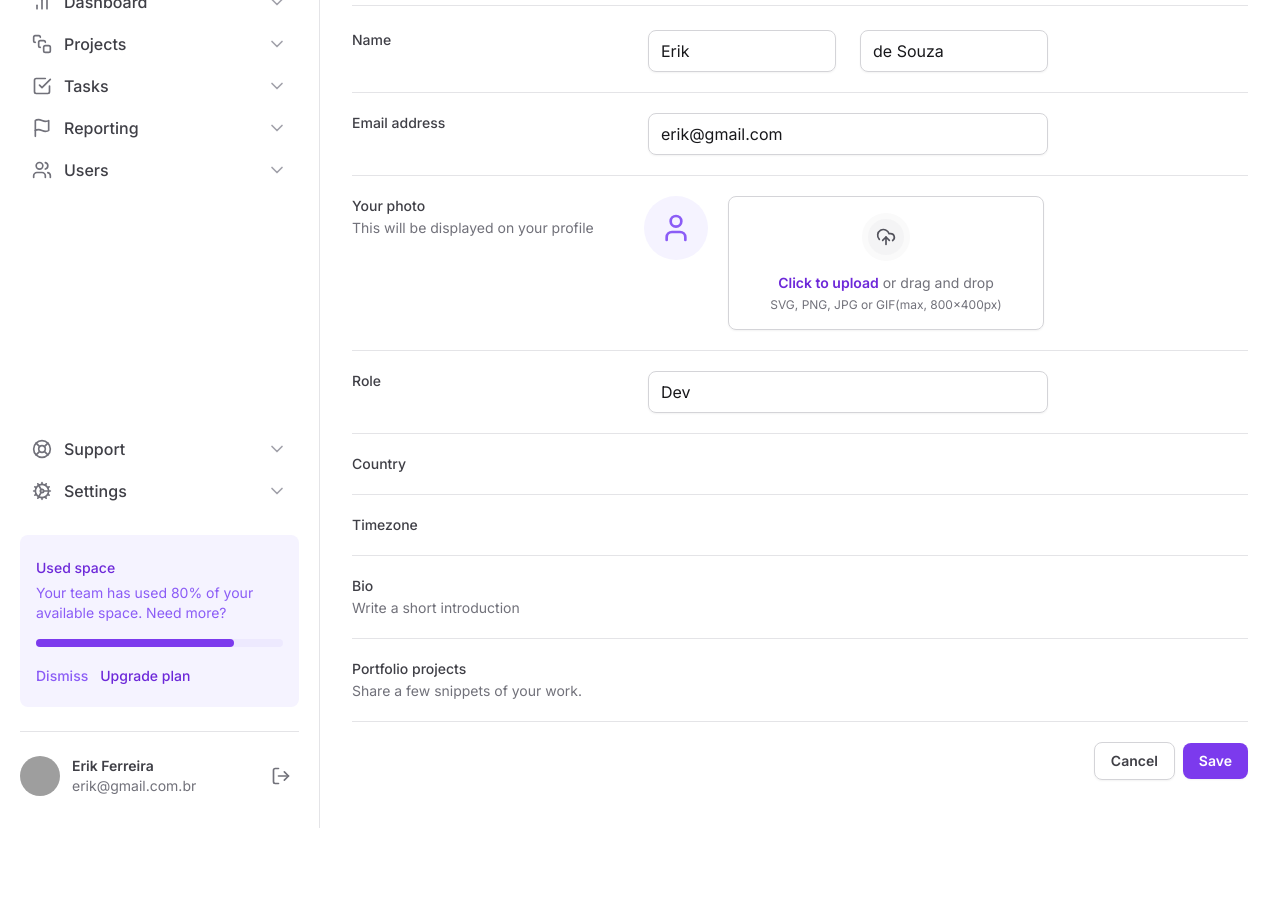
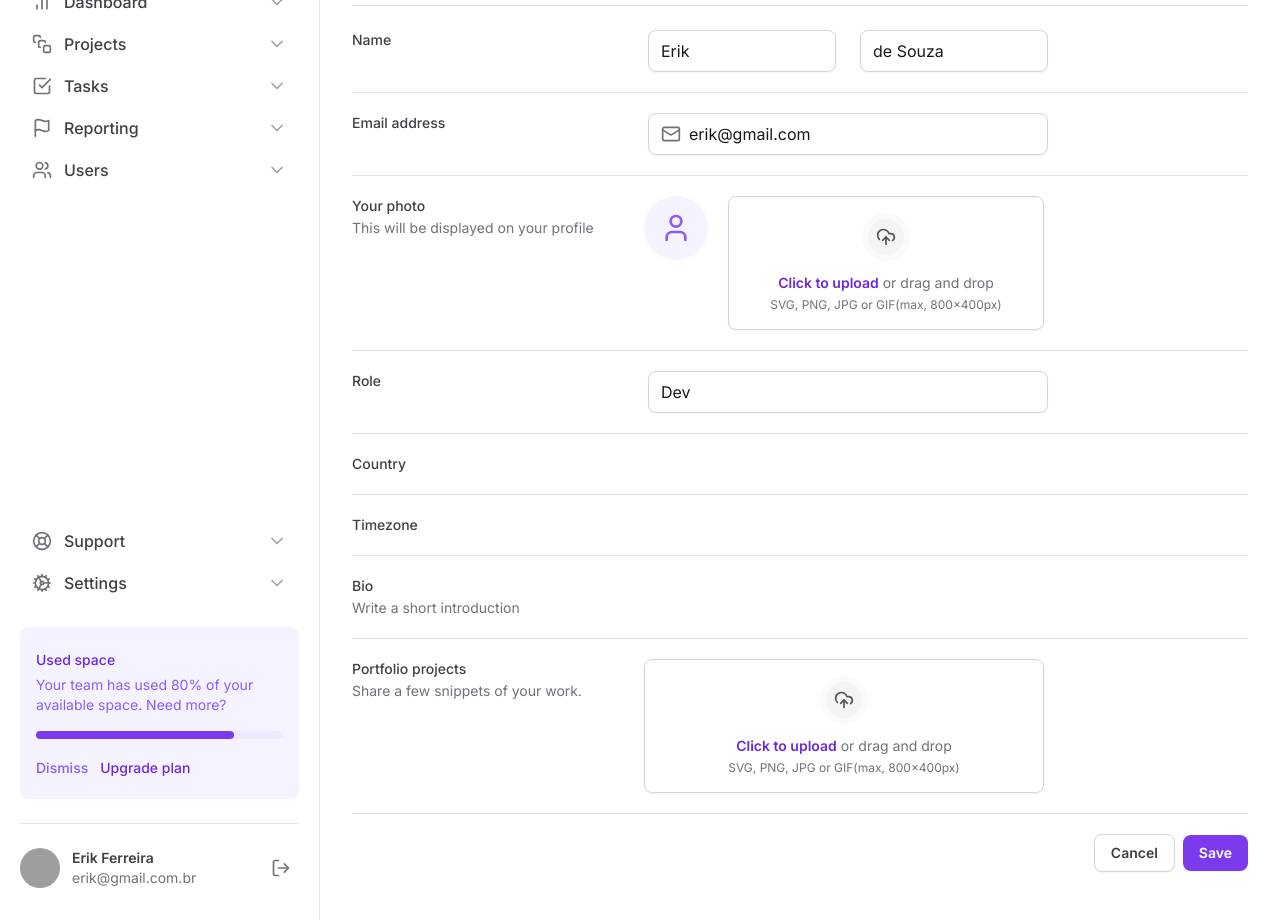
Before and after one commit to erik-ferreira/mastering-tailwind, a Next.js app: page / in a window 1280 px wide. Shown: the part 220-1140 px from the top of the page. Before the commit the page ends 1048 px from the top, so only its background shows below. Built offline with nearby package versions, Linux system fonts and the light colour scheme; grey boxes are pictures that could not be loaded.

Commit message:
add patter composition in file input

```diff
--- a/src/app/page.tsx
+++ b/src/app/page.tsx
@@ -1,6 +1,8 @@
+import { Mail } from "lucide-react"
+
 import * as Input from "@/components/Input"
+import * as FileInput from "@/components/Form/FileInput"
 import { SettingsTabs } from "@/components/SettingsTabs"
-import { UploadCloud, User } from "lucide-react"
 
 export default function Home() {
   return (
@@ -66,6 +68,9 @@
             </label>
 
             <Input.Root>
+              <Input.Prefix>
+                <Mail className="w-5 h-5 text-zinc-500" />
+              </Input.Prefix>
               <Input.Control
                 id="email"
                 type="email"
@@ -84,33 +89,12 @@
                 This will be displayed on your profile
               </span>
             </label>
-            <div className="flex items-start gap-5">
-              <div className="w-16 h-16 flex items-center justify-center rounded-full bg-violet-50">
-                <User className="w-8 h-8 text-violet-500" />
-              </div>
 
-              <label
-                htmlFor="photo"
-                className="group flex-1 flex flex-col items-center gap-3 cursor-pointer rounded-lg border border-zinc-300 px-6 py-4 text-center text-zinc-500 shadow-sm hover:border-violet-200 hover:bg-violet-25 hover:text-violet-500"
-              >
-                <div className="rounded-full border-6 border-zinc-50 bg-zinc-100 p-2 group-hover:border-violet-50 group-hover:bg-violet-100">
-                  <UploadCloud className="w-5 h-5 text-zinc-600 group-hover:text-violet-600" />
-                </div>
-
-                <div className="flex flex-col items-center gap-1">
-                  <span className="text-sm">
-                    <span className="font-semibold text-violet-700">
-                      Click to upload
-                    </span>{" "}
-                    or drag and drop
-                  </span>
-                  <span className="text-xs">
-                    SVG, PNG, JPG or GIF(max, 800x400px)
-                  </span>
-                </div>
-              </label>
-              <input id="photo" type="file" className="sr-only" />
-            </div>
+            <FileInput.Root className="flex items-start gap-5">
+              <FileInput.ImagePreview />
+              <FileInput.Trigger />
+              <FileInput.Control />
+            </FileInput.Root>
           </div>
 
           <div className="grid grid-cols-form gap-3 pt-5">
@@ -167,7 +151,10 @@
               </span>
             </label>
 
-            <div />
+            <FileInput.Root>
+              <FileInput.Trigger />
+              <FileInput.Control />
+            </FileInput.Root>
           </div>
 
           <div className="flex items-center justify-end gap-2 pt-5">
--- /dev/null
+++ b/src/components/Form/FileInput/Control.tsx
@@ -0,0 +1,7 @@
+import { ComponentProps } from "react"
+
+interface ControlProps extends ComponentProps<"input"> {}
+
+export function Control({ ...rest }: ControlProps) {
+  return <input id="photo" type="file" className="sr-only" {...rest} />
+}
--- /dev/null
+++ b/src/components/Form/FileInput/ImagePreview.tsx
@@ -0,0 +1,9 @@
+import { User } from "lucide-react"
+
+export function ImagePreview() {
+  return (
+    <div className="w-16 h-16 flex items-center justify-center rounded-full bg-violet-50">
+      <User className="w-8 h-8 text-violet-500" />
+    </div>
+  )
+}
--- /dev/null
+++ b/src/components/Form/FileInput/Root.tsx
@@ -0,0 +1,7 @@
+import { ComponentProps } from "react"
+
+interface RootProps extends ComponentProps<"div"> {}
+
+export function Root({ ...rest }: RootProps) {
+  return <div {...rest} />
+}
--- /dev/null
+++ b/src/components/Form/FileInput/Trigger.tsx
@@ -0,0 +1,22 @@
+import { UploadCloud } from "lucide-react"
+
+export function Trigger() {
+  return (
+    <label
+      htmlFor="photo"
+      className="group flex-1 flex flex-col items-center gap-3 cursor-pointer rounded-lg border border-zinc-300 px-6 py-4 text-center text-zinc-500 shadow-sm hover:border-violet-200 hover:bg-violet-25 hover:text-violet-500"
+    >
+      <div className="rounded-full border-6 border-zinc-50 bg-zinc-100 p-2 group-hover:border-violet-50 group-hover:bg-violet-100">
+        <UploadCloud className="w-5 h-5 text-zinc-600 group-hover:text-violet-600" />
+      </div>
+
+      <div className="flex flex-col items-center gap-1">
+        <span className="text-sm">
+          <span className="font-semibold text-violet-700">Click to upload</span>{" "}
+          or drag and drop
+        </span>
+        <span className="text-xs">SVG, PNG, JPG or GIF(max, 800x400px)</span>
+      </div>
+    </label>
+  )
+}
--- /dev/null
+++ b/src/components/Form/FileInput/index.ts
@@ -0,0 +1,6 @@
+import { Root } from "./Root"
+import { Trigger } from "./Trigger"
+import { Control } from "./Control"
+import { ImagePreview } from "./ImagePreview"
+
+export { Root, Trigger, Control, ImagePreview }
```
